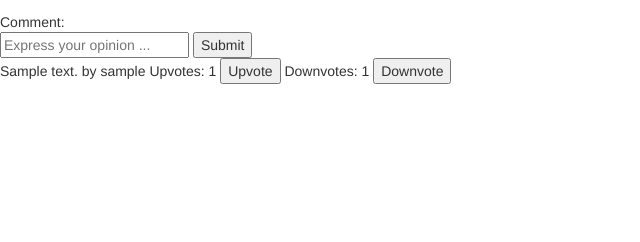
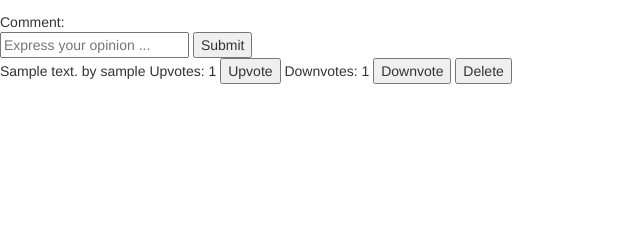
Before and after one commit to kamalbanga/nis_comments, a Django app: template templates/comments/news.html in a window 1280 px wide. Shown: the part 58-300 px from the top of the page, without its empty margins (0-640 px from the left). Run offline with Django 3.2, Linux system fonts and the light colour scheme; tables that the repository leaves empty hold one stand-in row (values such as "Sample post"); the template is opened without the code that fills it: values that come from a table or form of the project are taken from there, most other values are stand-ins (such as "Sample title", 1, 10 or a date in 2020); some libraries are stand-ins or nearby versions.

Commit message:
Fix #7: Add button to delete a comment
The comment is not actually deleted, just that it's flag "isDeleted" is set to True. Then while rendering comments for a news, all comments are filtered for (isDeleted=False).

```diff
--- a/comments/models.py
+++ b/comments/models.py
@@ -17,6 +17,7 @@ class Comment(models.Model):
     text = models.CharField(max_length=300, null=True)
     upvotes = models.PositiveIntegerField(default=0)
     downvotes = models.PositiveIntegerField(default=0)
+    isDeleted = models.BooleanField(default=False)
     votes = models.ManyToManyField(User, through='Vote', related_name='votes_table', default=None)
 
     def __unicode__(self):
--- /dev/null
+++ b/comments/static/delete-comment.js
@@ -0,0 +1,5 @@
+ $(function() {
+ 	$('.delete_comment').click(function(){
+ 		$.get('/delete/', {uuid: $(this).attr("id")});
+ 	});
+ });
--- a/nis_comments/urls.py
+++ b/nis_comments/urls.py
@@ -9,6 +9,7 @@ urlpatterns = [
     url(r'^admin/', include(admin.site.urls)),
     url(r'^$', 'comments.views.home',name = 'home'),
     url(r'^vote/$', 'comments.views.vote', name='vote'),
+    url(r'^delete/','comments.views.delete_comment', name='delete'),
     url(r'^((?:\w|-)+)/submit/$','comments.views.submit', name='submit'),
     url(r'^((?:\w|-)+)/$', 'comments.views.news', name='news_id'),
     # url(r'^blog/', include('blog.urls')),
--- a/templates/comments/news.html
+++ b/templates/comments/news.html
@@ -7,6 +7,7 @@
     {{news}}<br>
 </p>
 <script src="{% static "vote-ajax.js" %}"></script>
+<script src="{% static "delete-comment.js" %}"></script>
 
 <form action="{% url 'submit' news_id %}" method="post"> {% csrf_token %}
     Comment:<br>
@@ -19,6 +20,7 @@
 <button id ="{{ct.uuid}}" class="upvote" data-catid="{{category.id}}" class="btn btn-mini btn-primary" type="button">Upvote</button>
 Downvotes: {{ct.downvotes}}
 <button id ="{{ct.uuid}}" class="downvote" data-catid="{{category.id}}" class="btn btn-mini btn-primary" type="button">Downvote</button>
+<button id="{{ct.uuid}}" class="delete_comment">Delete</button>
 <br>
 {% endfor %}
 {% endblock content %}
```
Also changed, not shown: comments/views.py (+6 -1 lines), comments/migrations/0002_comment_isdeleted.py (added).
